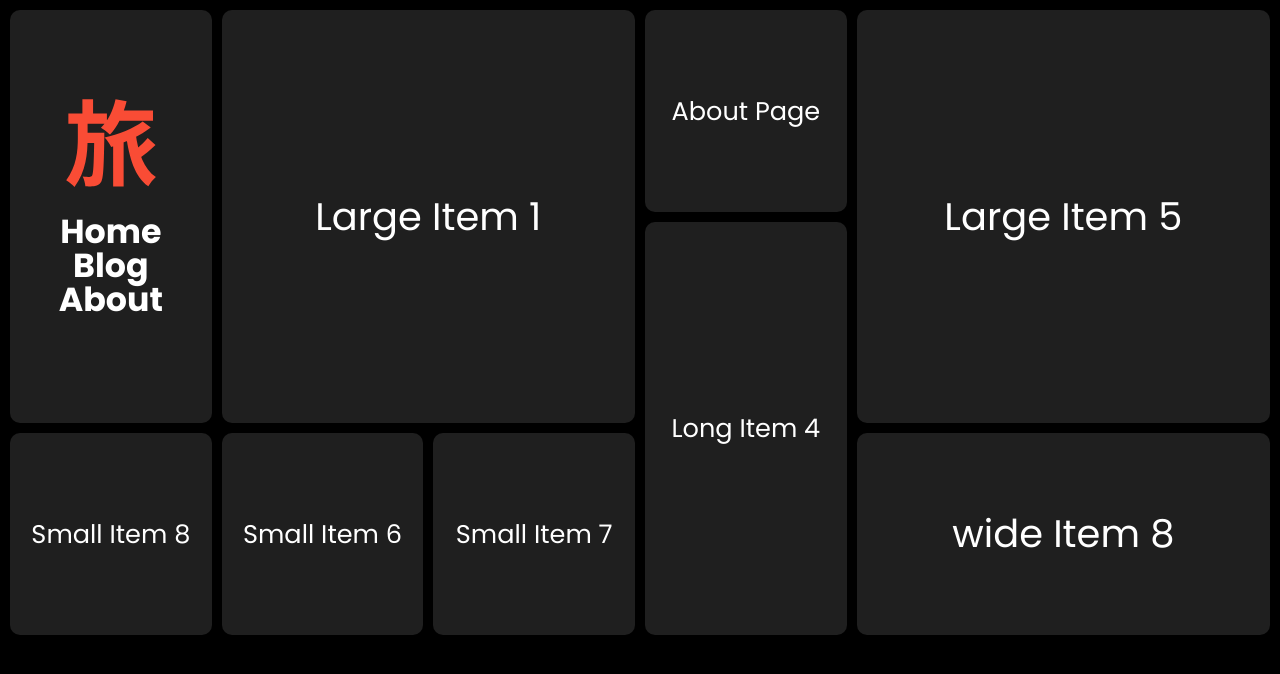
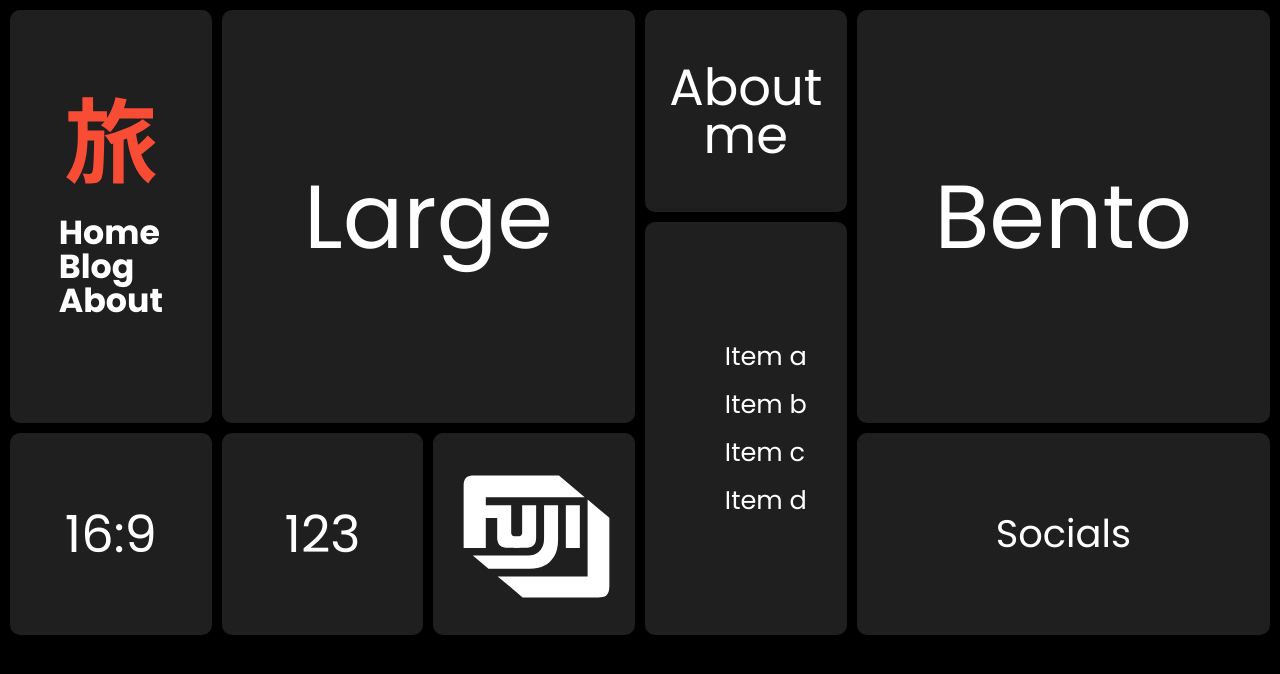
Before and after one commit to Diego-Brandjes/New-Website, a React (Vite) app: page /about in a window 1280 px wide. Shown: the top 674 px of the page. Built offline with nearby package versions, Linux system fonts and the light colour scheme; a web font is replaced by a local one.

Commit message:
Added items  to grid

```diff
--- a/src/about/about.tsx
+++ b/src/about/about.tsx
@@ -13,15 +13,28 @@ function about() {
                 <div className="item long button">
                     <VerticalMenu/>
                 </div>
-                {/* <div className="item medium">About Page 2</div> */}
-                <div className="item large">Large Item 1</div>
-                <div className="item small">About Page</div>
-                <div className="item large">Large Item 5</div>
-                <div className="item long">Long Item 4</div>
-                <div className="item small">Small Item 8</div>
-                <div className="item small">Small Item 6</div>
-                <div className="item small">Small Item 7</div>
-                <div className="item medium">wide Item 8</div>
+                <div className="item large">Large</div>
+                <div className="item small">About me</div>
+                <div className="item large">Bento</div>
+                <div className="item long">
+                    <ul>
+                        <li>Item a</li>
+                        <li>Item b</li>
+                        <li>Item c</li>
+                        <li>Item d</li>
+                    </ul>
+                </div>
+                <div className="item small">16:9</div>
+                    <div className="item small">123</div>
+                <div className="item small">
+                    <img
+                        src="/fujifilm-2-logo-svg-vector.svg"
+                        loading="lazy"
+                        alt="Camera Brand"
+                        className="test"
+                    />
+                </div>
+                    <div className="item medium">Socials</div>
             </div>
         </div>
         </main>
--- a/src/index.css
+++ b/src/index.css
@@ -90,31 +90,36 @@ section {
   gap: 10px;
   width: 100vw;
   padding: 10px;
-  background-color: var(--primary);
 }
+
 .item {
-  color: var(--light-font-color);
+  color: var(--p);
   display: flex;
   align-items: center;
   justify-content: center;
   border-radius: 10px;
+  line-height: 6vh;
   padding: 10px;
-  text-align: center;
+
 }
 
 .large {
-  aspect-ratio: 1/1;
   grid-column: span 2; /* Spans 2 columns */
   grid-row: span 2;    /* Spans 2 rows */
   background: var(--secondary);
-  font-size: 3vw;
+  font-size: 7vw;
 }
 .long {
   grid-column: span 1; /* Spans 1 columns */
   grid-row: span 2;    /* Spans 2 rows */
   background: var(--secondary);
   font-size: 2vw;
+  text-align: left;
 }
+.long li {
+  list-style: none;
+}
+
 .medium {
   font-size: 3vw;
   grid-column: span 2; /* Spans 2 columns */
@@ -122,9 +127,11 @@ section {
   background: var(--secondary);
 }
 .small {
+  text-align: center;
   aspect-ratio: 1/1;
-  font-size: 2vw;
+  font-size: 4vw;
   background: var(--secondary);
+
 }
 
 
@@ -171,6 +178,11 @@ section {
   align-items: center;
   justify-content: center;
 }
+.test {
+  max-width: 100%;  /* Prevents the image from overflowing horizontally */
+  max-height: 100%; /* Prevents the image from overflowing vertically */
+  object-fit: contain; /* Ensures the image is scaled proportionally */
+}
 
 /* Media Query for smaller screens */
 @media screen and (max-width: 768px) {
@@ -196,13 +208,15 @@ section {
   .large {
     grid-column: span 2; /* Reset to 1 column */
     grid-row: span 2;    /* Reset to 1 row */
-    font-size: 4vw;      /* Adjust font size for smaller screens */
+    font-size: 10vw;      /* Adjust font size for smaller screens */
   }
 
   .long {
     grid-row: span 2;
     font-size: 4vw;      /* Adjust font size for smaller screens */
+
   }
+
 
   .medium {
     grid-column: span 2; /* Reset to 1 column */
```
Also changed, not shown: public/fujifilm-2-logo-svg-vector.svg (added).
